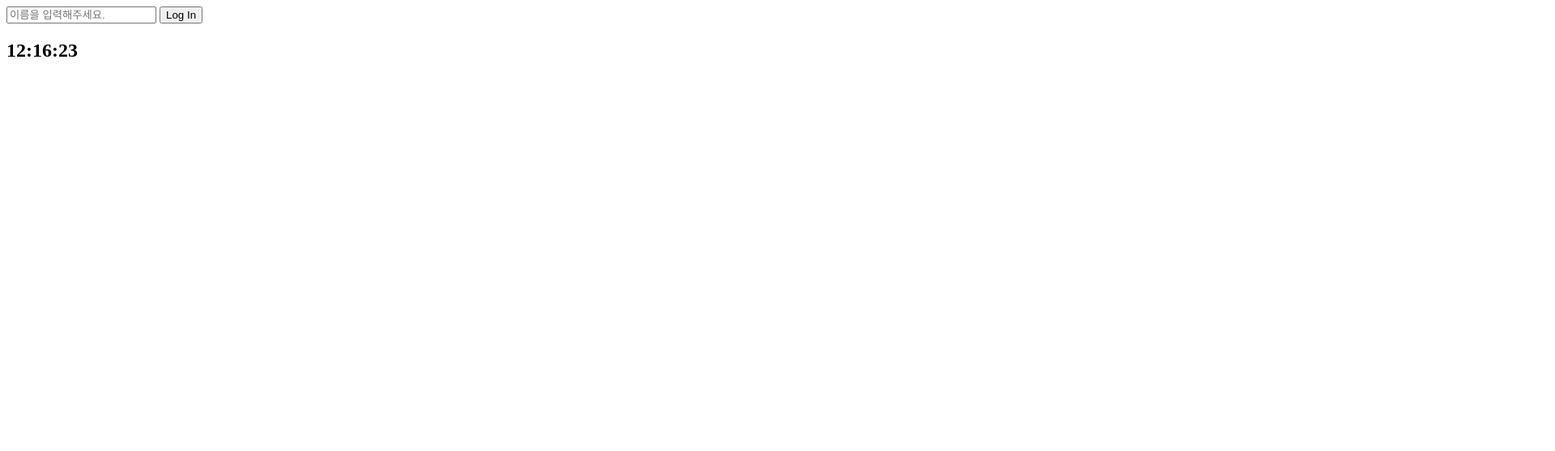
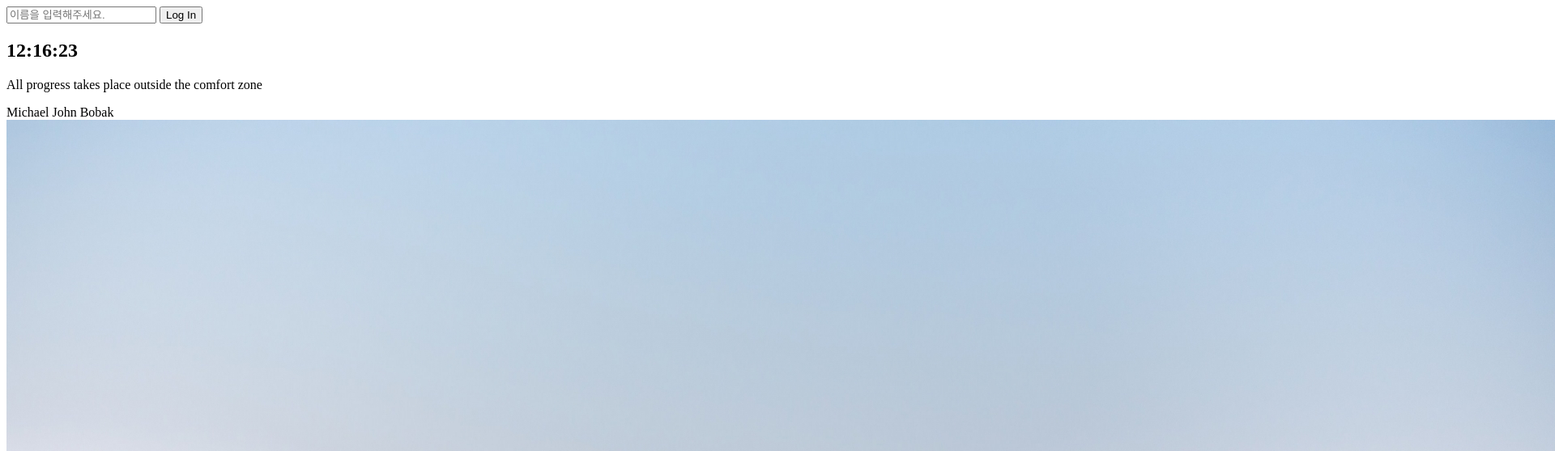
Before and after one commit to cakedel/study, a plain HTML site: page momentum/index.html in a window 1280 px wide. Shown: the top 557 px of the page at 81% size, 1920 px wide, since content can reach past the window. Drawn offline with Linux system fonts and the light colour scheme.

Commit message:
Math.random

```diff
--- a/momentum/index.html
+++ b/momentum/index.html
@@ -14,11 +14,18 @@
         <input required maxlength="15" type="text" placeholder="이름을 입력해주세요." />
         <input type="submit" value="Log In" />
     </form>
+    <h2 class="clock"></h2>
     <h1 class="hidden greeting"></h1>
-    <h2 class="clock"></h2>
+    <div class="quote">
+        <p></p>
+        <span></span>
+    </div>
+
 
     <script src="./js/greeting.js"></script>
     <script src="./js/clock.js"></script>
+    <script src="./js/quotes.js"></script>
+    <script src="./js/background.js"></script>
 </body>
 
 </html>
--- /dev/null
+++ b/momentum/js/background.js
@@ -0,0 +1,11 @@
+const images = ["01.jpg", "02.jpg", "03.jpg"];
+
+const chonsenImages = images[Math.floor(Math.random() * images.length)];
+
+const bgImage = document.createElement("img");
+
+bgImage.src = `img/${chonsenImages}`;
+
+console.log(bgImage);
+
+document.body.appendChild(bgImage);
--- /dev/null
+++ b/momentum/js/quotes.js
@@ -0,0 +1,50 @@
+const quotes = [
+    {
+        quote: "The dice is cast.",
+        author: "Julius Caesar"
+    },
+    {
+        quote: "When they go low, we go high.",
+        author: "Michelle Obama"
+    },
+    {
+        quote: "A friend is a second myself.",
+        author: "Aristotle"
+    },
+    {
+        quote: "No pain, No gain.",
+        author: "Benjamin Franklin"
+    },
+    {
+        quote: "Don't dream, Be it.",
+        author: "Tim Curry"
+    },
+    {
+        quote: "Life is journey.",
+        author: "Ralph Waldo Emerson"
+    },
+    {
+        quote: "Despite the forecast, live like it's spring.",
+        author: "Lily Pulitzer"
+    },
+    {
+        quote: "Don not try to be original, just to be good.",
+        author: "Paul Rand"
+    },
+    {
+        quote: "If you would be loved, love and be lovable.",
+        author: "Benjamin Franklin"
+    },
+    {
+        quote: "All progress takes place outside the comfort zone",
+        author: "Michael John Bobak"
+    }
+];
+
+const quote = document.querySelector('.quote p');
+const author = document.querySelector('.quote span');
+
+const todaysQuote = quotes[Math.floor(Math.random() * quotes.length)];
+
+quote.innerText = todaysQuote.quote;
+author.innerText = todaysQuote.author;
```
Also changed, not shown: momentum/img/01.jpg (added), momentum/img/02.jpg (added), momentum/img/03.jpg (added).
